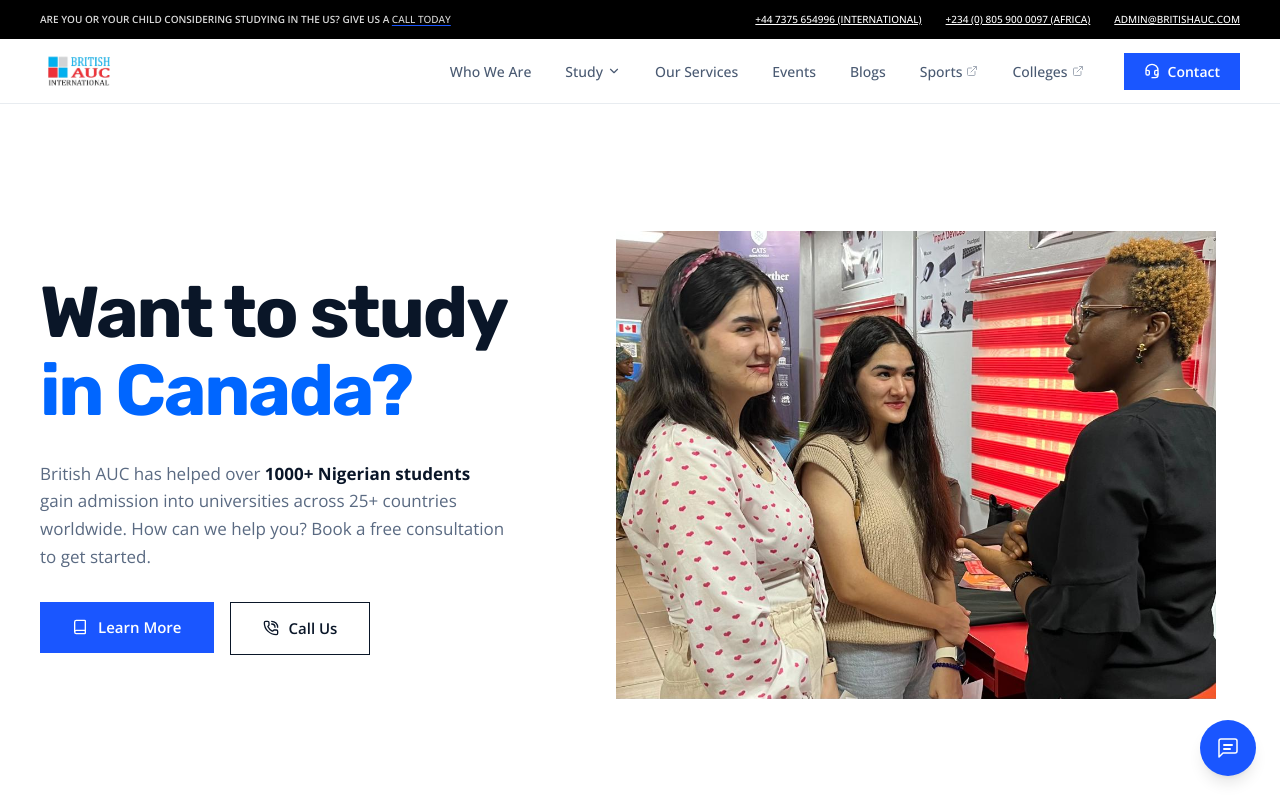
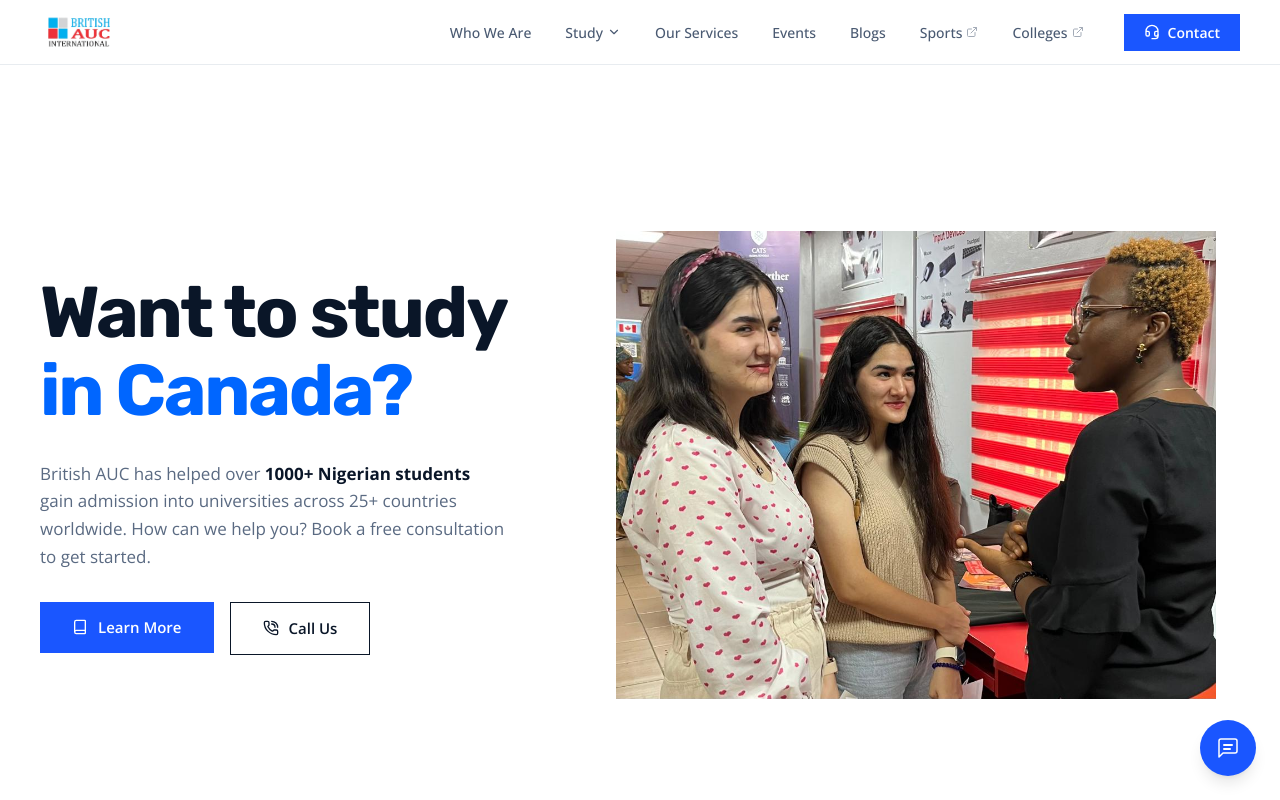
Before and after one commit to code-savan/britishuac-international-education, a Next.js app: page / in a window 1280 px wide. Shown: the top 800 px of the page. Built offline with nearby package versions, Linux system fonts and the light colour scheme.

Commit message:
Remove top contact bar from nav; reorder footer addresses (Abuja, Lagos, PH, UK) with phone/email

```diff
--- a/components/Footer.jsx
+++ b/components/Footer.jsx
@@ -89,13 +89,37 @@ const Footer = () => {
             <div className="lg:col-span-3 space-y-6">
               <h3 className="text-[11px] font-bold tracking-[0.12em] uppercase text-[#6B7D9B]">Find Us</h3>
               {[
-                { address: "56, Opebi Ikeja Road, Salvation Busstop, Lagos" },
-                { address: "Suite 1057, Kingfem GA247 Plot 264 Ahmadu Bello Express Way, Mabushi-Wuse 2, Abuja, FCT" },
-                { address: "Davies Mall Plaza 2B, General Diriyai Street off Tombia Extension, GRA Phase 2, Port Harcourt" },
+                {
+                  city: "Abuja",
+                  address: "Suite 1057, Kingfem GA247 Plot 264 Ahmadu Bello Express Way, Mabushi-Wuse 2, Abuja, FCT",
+                  phone: "+234 805 900 0097",
+                  email: "admin@britishauc.com"
+                },
+                {
+                  city: "Lagos",
+                  address: "56, Opebi Ikeja Road, Salvation Busstop, Lagos",
+                  phone: "+234 903 389 2750",
+                  email: "lagos@britishauc.com"
+                },
+                {
+                  city: "Port Harcourt",
+                  address: "Davies Mall Plaza 2B, General Diriyai Street off Tombia Extension, GRA Phase 2, Port Harcourt",
+                  phone: "+234 806 758 9413",
+                  email: "portharcourt@britishauc.com"
+                },
+                {
+                  city: "London",
+                  address: "128 City Road, London, EC1V 2NX, United Kingdom",
+                  phone: "+44 7375 654996 (International)",
+                  email: "london@britishauc.com"
+                },
               ].map((loc, i) => (
-                <p key={i} className="text-sm text-[#8A9AB0] leading-relaxed">
-                  {loc.address}
-                </p>
+                <div key={i}>
+                  <p className="text-sm font-semibold text-white mb-1">{loc.city}</p>
+                  <p className="text-sm text-[#8A9AB0] leading-relaxed mb-1">{loc.address}</p>
+                  <p className="text-sm text-[#8A9AB0]">{loc.phone}</p>
+                  <a href={`mailto:${loc.email}`} className="text-sm text-[#8A9AB0] hover:text-white transition-colors">{loc.email}</a>
+                </div>
               ))}
             </div>
           </div>
--- a/components/Nav.jsx
+++ b/components/Nav.jsx
@@ -48,21 +48,6 @@ const Nav = () => {
 
     return (
         <header className="fixed top-0 left-0 right-0 z-50">
-            {/* Black top bar - desktop only */}
-            <div className="hidden lg:block bg-black">
-                <div className="max-w-7xl mx-auto px-5 sm:px-8 lg:px-10 py-2.5 sm:py-3 flex items-center justify-between">
-                    <p className="text-[10px] font-semibold text-white/85 text-center uppercase">
-                        Are you or your child considering studying in the US? Give us a{' '}
-                        <span className="underline decoration-[#1a56ff] font-medium decoration-1 underline-offset-2">CALL today</span>
-                    </p>
-                    <div className="flex flex-wrap items-center justify-center gap-x-6 gap-y-1 font-medium text-[10px] text-white uppercase">
-                        <a href="tel:+447375654996" className="hover:text-white/90 transition-colors underline">+44 7375 654996 (International)</a>
-                        <a href="tel:+2348059000097" className="hover:text-white/90 transition-color underline">+234 (0) 805 900 0097 (Africa)</a>
-                        <a href="mailto:admin@britishauc.com" className="hover:text-white/90 transition-colors underline">admin@britishauc.com</a>
-                    </div>
-                </div>
-            </div>
-
             {/* White nav */}
             <div className="bg-white border-b border-[#e8ecf0]">
                 <div className="max-w-7xl mx-auto px-5 sm:px-8 lg:px-10">
```
